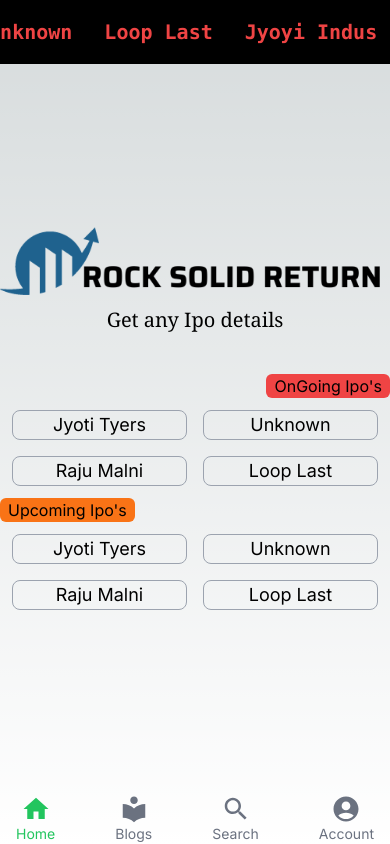
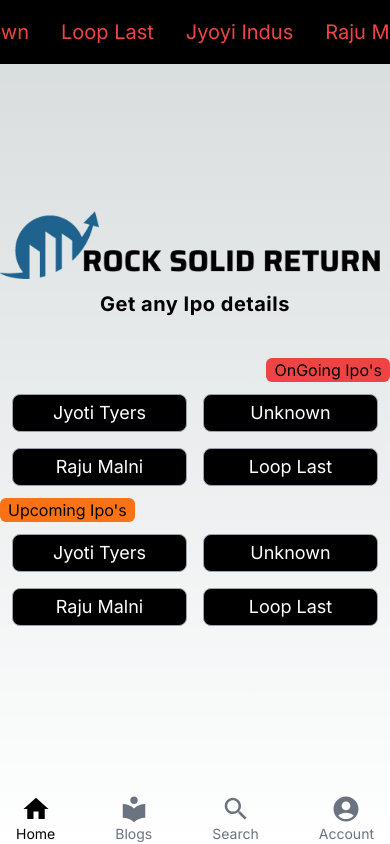
Before and after one commit to 07jhashubham/ipo, a Next.js app: page / in a window 390 px wide. Built offline with nearby package versions, Linux system fonts and the light colour scheme.

Commit message:
mobile nav

```diff
--- a/app/DeskNav.tsx
+++ b/app/DeskNav.tsx
@@ -1,11 +1,49 @@
 import Link from "next/link"
+import PlayArrowIcon from "@mui/icons-material/PlayArrow";
 export default function DeskNav() {
     return (
-      <div>
-        <div className=" w-full h-4 flex justify-between items-center">
-          <div>
-            <Link href={"/"}>Home</Link>
-
+      <div className=" group transition-all duration-200 hidden md:block">
+        <div className="absolute top-1/2  right-0 group-hover:-translate-y-40 transform z-10 border-4 rotate-90 origin-right mr-5  flex flex-col items-center">
+          <div className="mx-10 hidden group-hover:block transform -rotate-90 group-hover:mt-44">
+            <div className="flex flex-col space-y-2">
+              <Link
+                href="/"
+                className=" hover:bg-black px-4 py-2 hover:text-white rounded-md"
+              >
+                Home
+              </Link>
+              <Link
+                href="/blogs"
+                className=" hover:bg-black px-4 py-2 hover:text-white rounded-md"
+              >
+                Blogs
+              </Link>
+              <Link
+                href="/about"
+                className=" hover:bg-black px-4 py-2 hover:text-white rounded-md"
+              >
+                About
+              </Link>
+              <Link
+                href="/account"
+                className=" hover:bg-black px-4 py-2 hover:text-white rounded-md"
+              >
+                Account
+              </Link>
+            </div>
+          </div>
+          <div className="bg-black text-gray-200 py-2 px-4 ">
+            <span className="mr-2">Navigation Links</span>
+            <span className="ml-2 group-hover:hidden">
+              <PlayArrowIcon
+                style={{ fontSize: 30, transform: "rotate(90deg)" }}
+              />
+            </span>
+            <span className="ml-2 hidden group-hover:inline-block">
+              <PlayArrowIcon
+                style={{ fontSize: 30, transform: "rotate(-90deg)" }}
+              />
+            </span>
           </div>
         </div>
       </div>
--- a/app/MobileNav.tsx
+++ b/app/MobileNav.tsx
@@ -17,7 +17,7 @@ export default function MobileNav() {
       <Link href={"/"} passHref>
         <div
           className={`flex flex-col items-center ${
-            value === 0 ? "text-green-500" : "text-gray-500"
+            value === 0 ? "text-black" : "text-gray-500"
           }`}
           onClick={() => handleClick(0)}
         >
@@ -28,7 +28,7 @@ export default function MobileNav() {
       <Link href={"/blogs"} passHref>
         <div
           className={`flex flex-col items-center ${
-            value === 1 ? "text-green-500" : "text-gray-500"
+            value === 1 ? "text-black" : "text-gray-500"
           }`}
           onClick={() => handleClick(1)}
         >
@@ -39,7 +39,7 @@ export default function MobileNav() {
       <Link href={"/search"} passHref>
         <div
           className={`flex flex-col items-center ${
-            value === 2 ? "text-green-500" : "text-gray-500"
+            value === 2 ? "text-black" : "text-gray-500"
           }`}
           onClick={() => handleClick(2)}
         >
@@ -50,7 +50,7 @@ export default function MobileNav() {
       <Link href={"/account"} passHref>
         <div
           className={`flex flex-col items-center ${
-            value === 3 ? "text-green-500" : "text-gray-500"
+            value === 3 ? "text-black" : "text-gray-500"
           }`}
           onClick={() => handleClick(3)}
         >
--- a/app/page.tsx
+++ b/app/page.tsx
@@ -7,6 +7,14 @@ import { useState, useEffect } from "react";
 import Marquee from "react-fast-marquee";
 import MobileNav from "./MobileNav";
 import DeskNav from "./DeskNav";
+import { Roboto_Mono, Oswald } from "next/font/google";
+
+const libreBaskerville = Roboto_Mono({
+  weight: "700",
+  style: "normal",
+  subsets: ["latin"],
+});
+const oswald = Oswald({ weight: "700", style: "normal", subsets: ["latin"] });
 
 export default function Home() {
   const [backGround, setBackGround] = useState("bg-green-500");
@@ -36,49 +44,53 @@ export default function Home() {
   }, []);
 
   return (
-    <main className="">
+    <main className=" relative">
       <Marquee
         speed={60}
         autoFill
         pauseOnHover
         className={`w-full justify-between items-center flex bg-black h-16 ${textClor} sticky`}
       >
-        <div className=" md:space-x-24 space-x-8 flex flex-row text-xl font-bold font-mono mr-8 md:mr-24">
+        <div
+          className={` md:space-x-24 space-x-8 flex flex-row text-xl mr-8 md:mr-24 ${oswald}`}
+        >
           <Link href={"/jyoti"}>Jyoyi Indus</Link>
           <div className=" ">Raju Malni</div>
           <div>Unknown</div>
           <div className=" ">Loop Last</div>
         </div>
       </Marquee>
+      <DeskNav />
 
       <div className="flex flex-col h-screen items-center justify-center -mt-16 relative">
         <Image alt="sfs" src={logo} className="" />
-        <p className=" text-xl font-medium font-serif text-center mb-10">
+        <p className={` text-xl md:text-2xl font-bold tracking-wide text-center mb-10 ${libreBaskerville}`}>
           Get any Ipo details
         </p>
-        <div className=" p-3 md:w-96 w-full relative">
+        <div className=" p-3 md:max-w-xl w-full relative">
           <p className={`absolute right-0 top-0 ${backGround} px-2 rounded-md`}>
             OnGoing Ipo's
           </p>
           <div className="mt-6 grid grid-cols-2 md:grid-cols-3 gap-4">
             <Link
               href={"/jyoti"}
-              className="text-center border hover:shadow-lg hover:bg-gray-300 hover:translate-x-0.5 transition-all duration-200 border-gray-400 rounded-lg text-lg md:text-xl "
+              className="text-center border hover:shadow-lg truncate hover:bg-gray-200 bg-black text-white hover:text-black hover:translate-x-0.5 transition-all hover:rounded-xl  duration-200 md:px-4 border-gray-400 rounded-lg py-1 md:py-2 text-lg md:text-xl "
             >
               Jyoti Tyers
             </Link>
-            <p className="text-center border hover:shadow-lg hover:bg-gray-300 hover:translate-x-0.5 transition-all duration-200 border-gray-400 rounded-lg text-lg md:text-xl ">
+
+            <p className="text-center border truncate hover:shadow-lg hover:bg-gray-200 bg-black text-white hover:text-black hover:translate-x-0.5 transition-all hover:rounded-xl  duration-200 border-gray-400 rounded-lg py-1 md:py-2 text-lg md:text-xl ">
               Unknown
             </p>
-            <p className="text-center border hover:shadow-lg hover:bg-gray-300 hover:translate-x-0.5 transition-all duration-200 border-gray-400 rounded-lg text-lg md:text-xl ">
+            <p className="text-center border truncate hover:shadow-lg hover:bg-gray-200 bg-black text-white hover:text-black hover:translate-x-0.5 transition-all hover:rounded-xl  duration-200 border-gray-400 rounded-lg py-1 md:py-2 text-lg md:text-xl ">
               Raju Malni
             </p>
-            <p className="text-center border hover:shadow-lg hover:bg-gray-300 hover:translate-x-0.5 transition-all duration-200 border-gray-400 rounded-lg text-lg md:text-xl ">
+            <p className="text-center border truncate hover:shadow-lg hover:bg-gray-200 bg-black py-1 md:py-2  text-white hover:text-black hover:translate-x-0.5 transition-all hover:rounded-xl  duration-200 border-gray-400 rounded-lg text-lg md:text-xl ">
               Loop Last
             </p>
           </div>
         </div>
-        <div className=" p-3 md:w-96 w-full relative">
+        <div className=" p-3 md:max-w-xl w-full relative">
           <p
             className={`absolute left-0 top-0 ${secBackGroud} px-2 rounded-md`}
           >
@@ -87,17 +99,17 @@ export default function Home() {
           <div className="mt-6 grid grid-cols-2 md:grid-cols-3 gap-4">
             <Link
               href={"/jyoti"}
-              className="text-center border hover:shadow-lg hover:bg-gray-300 hover:translate-x-0.5 transition-all duration-200 border-gray-400 rounded-lg text-lg md:text-xl "
+              className="text-center border truncate hover:shadow-lg hover:bg-gray-200 py-1 md:py-2 bg-black text-white hover:text-black hover:translate-x-0.5 transition-all hover:rounded-xl  duration-200 border-gray-400 rounded-lg text-lg md:text-xl "
             >
               Jyoti Tyers
             </Link>
-            <p className="text-center border hover:shadow-lg hover:bg-gray-300 hover:translate-x-0.5 transition-all duration-200 border-gray-400 rounded-lg text-lg md:text-xl ">
+            <p className="text-center border truncate hover:shadow-lg hover:bg-gray-200 py-1 md:py-2 bg-black text-white hover:text-black hover:translate-x-0.5 transition-all hover:rounded-xl  duration-200 border-gray-400 rounded-lg text-lg md:text-xl ">
               Unknown
             </p>
-            <p className="text-center border border-gray-400 hover:shadow-lg hover:bg-gray-300 hover:translate-x-0.5 transition-all duration-200 rounded-lg text-lg md:text-xl ">
+            <p className="text-center border truncate hover:shadow-lg hover:bg-gray-200 py-1 md:py-2 bg-black text-white hover:text-black hover:translate-x-0.5 transition-all roun hover:rounded-xl  duration-200 border-gray-400 rounded-lg text-lg md:text-xl ">
               Raju Malni
             </p>
-            <p className="text-center border border-gray-400 rounded-lg hover:shadow-lg hover:bg-gray-300 hover:translate-x-0.5 transition-all duration-200 text-lg md:text-xl ">
+            <p className="text-center border truncate hover:shadow-lg hover:bg-gray-200 py-1 md:py-2 bg-black text-white hover:text-black hover:translate-x-0.5 transition-all hover:rounded-xl  duration-200 border-gray-400 rounded-lg text-lg md:text-xl ">
               Loop Last
             </p>
           </div>
--- a/package.json
+++ b/package.json
@@ -13,6 +13,7 @@
     "@emotion/styled": "^11.11.0",
     "@mui/icons-material": "^5.14.5",
     "@mui/material": "^5.15.5",
+    "@next/font": "^14.0.4",
     "next": "14.0.4",
     "react": "^18",
     "react-dom": "^18",
```
Also changed, not shown: 1 other file (tests, documents, lock files or other folders).
